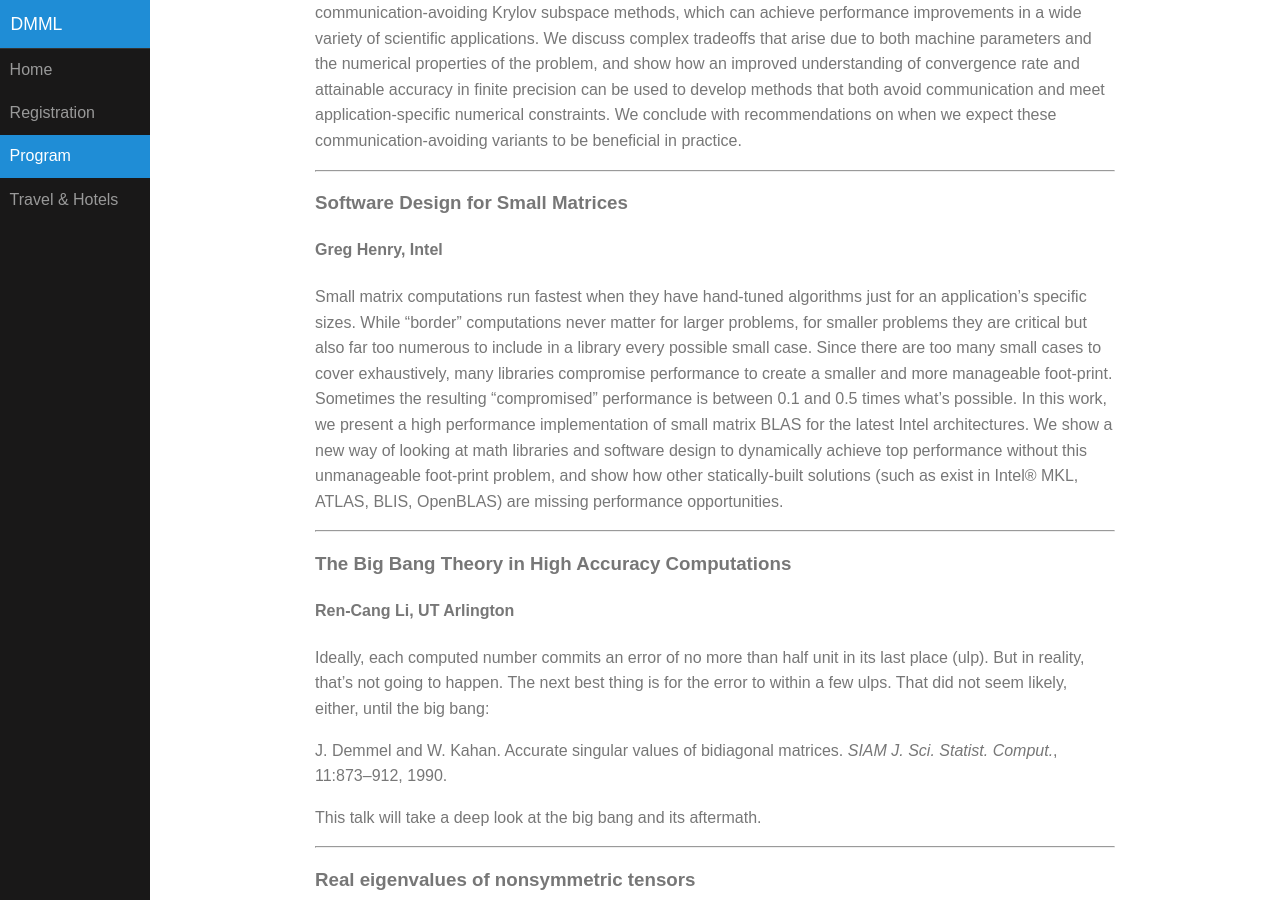
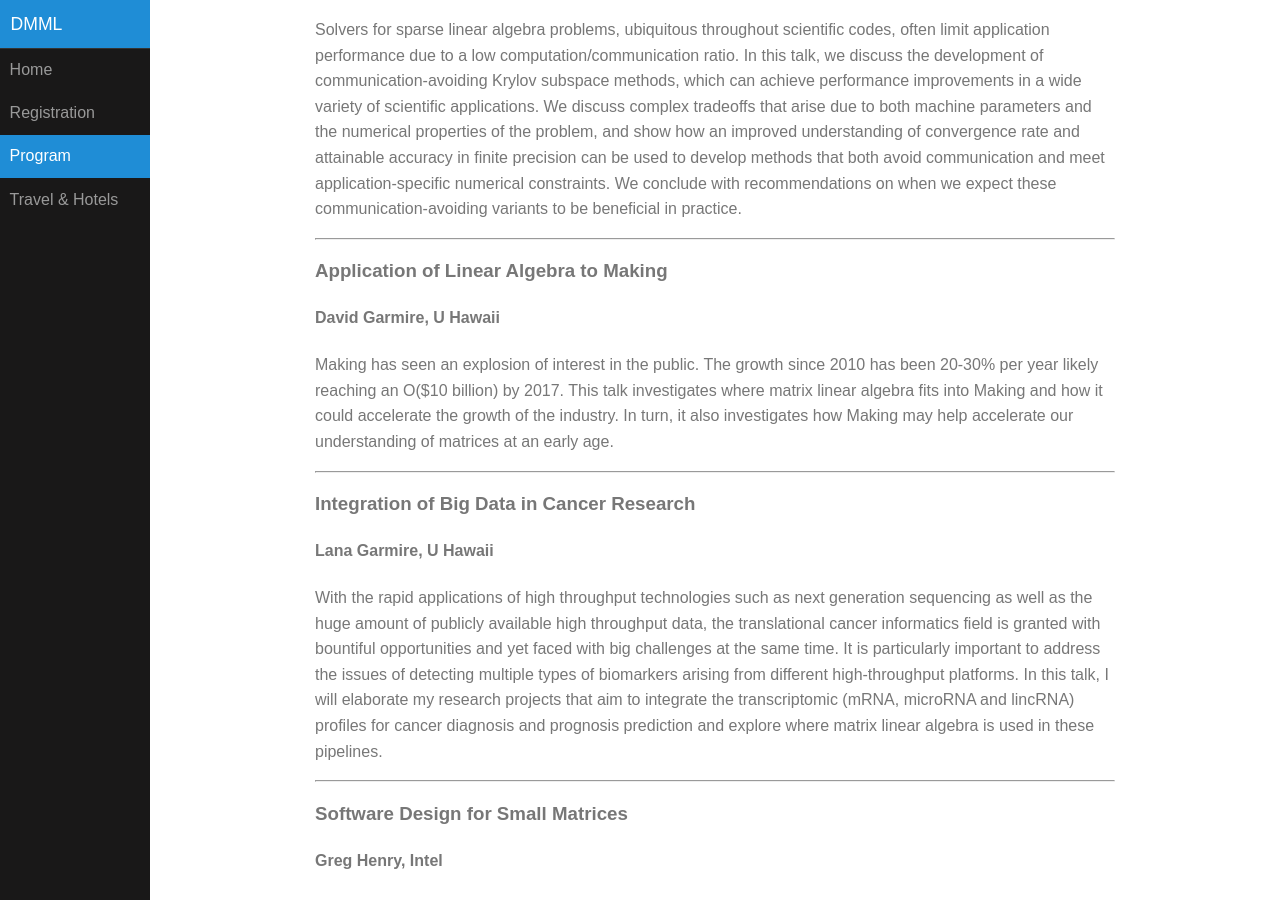
Before and after one commit to dbindel/dmml, a Jekyll site: the page built from program.html, in a window 1280 px wide and 900 px high, scrolled down 2300 px. Built offline with Jekyll 4.4.1, drawn with Linux system fonts in a browser that asks for light colours; formulas are drawn with MathJax 3; some of the changed text lies outside the part shown.

Commit message:
Corrected reception/banquet times; added Garmire and Solominik title/abstract

```diff
--- a/_data/schedule.yml
+++ b/_data/schedule.yml
@@ -13,15 +13,17 @@
       name: Greg Henry
     - time: 3:30-4:00
       name: Jeff Bilmes
-    - time: 4:00-4:30
+    - time: 4:00-4:15
       name: David Garmire
+    - time: 4:15-4:30
+      name: Lana Garmire
     - time: 4:30-5:00
       name: break
     - time: 5:00-5:30
       name: Tzu-Yi Chen
     - time: 5:30-6:00
       name: Ken Stanley
-    - time: 5:00-7:00
+    - time: 6:30-8:30
       name: Reception (1015 Evans Hall)
 - date: Sat, Oct 24
   where: 306 Soda Hall
@@ -52,5 +54,5 @@
       name: Alan Edelman
     - time: 4:30-5:00
       name: Joel Tropp
-    - time: 7:00-10:00
+    - time: 6:00-9:00
       name: Banquet (Faculty Club)
--- a/_data/speakers.yml
+++ b/_data/speakers.yml
@@ -28,6 +28,29 @@
   affil: MIT
 - name: David Garmire
   affil: U Hawaii
+  title: Application of Linear Algebra to Making
+  abstract: |
+    Making has seen an explosion of interest in the public. The growth
+    since 2010 has been 20-30% per year likely reaching an O($10 billion)
+    by 2017. This talk investigates where matrix linear algebra fits
+    into Making and how it could accelerate the growth of the
+    industry. In turn, it also investigates how Making may help
+    accelerate our understanding of matrices at an early age.
+- name: Lana Garmire
+  affil: U Hawaii
+  title: Integration of Big Data in Cancer Research
+  abstract: |
+    With the rapid applications of high throughput technologies such
+    as next generation sequencing as well as the huge amount of
+    publicly available high throughput data, the translational cancer
+    informatics field is granted with bountiful opportunities and yet
+    faced with big challenges at the same time. It is particularly
+    important to address the issues of detecting multiple types of
+    biomarkers arising from different high-throughput platforms. In
+    this talk, I will elaborate my research projects that aim to
+    integrate the transcriptomic (mRNA, microRNA and lincRNA) profiles
+    for cancer diagnosis and prognosis prediction and explore where
+    matrix linear algebra is used in these pipelines.
 - name: Laura Grigori
   affil: INRIA
 - name: Greg Henry
@@ -110,6 +133,17 @@
   sched: done
 - name: Edgar Solominik
   affil: ETH Zurich
+  title: Communication Lower Bounds for Numerical Tensor Algebra
+  abstract: |
+    To make way through a dark passage, one first feels for the walls.
+    To find efficient parallel algorithms, one first derives
+    communication lower bounds. The cost tradeoffs and optimality gaps
+    revealed by lower bounds paint the contours of the algorithmic
+    search space. I will present new lower bounds on communication
+    cost for symmetric tensor contractions and on synchronization cost
+    for dense-matrix factorizations and stencil computations. I will
+    also discuss how both of these two lower bound analyses lead to
+    the discovery of improved algorithms.
 - name: Ken Stanley
   affil: Du Bois Project of Oberlin
   sched: done
```
